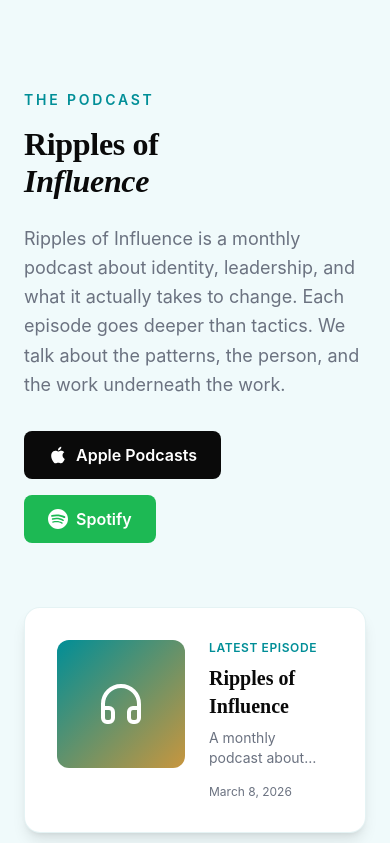
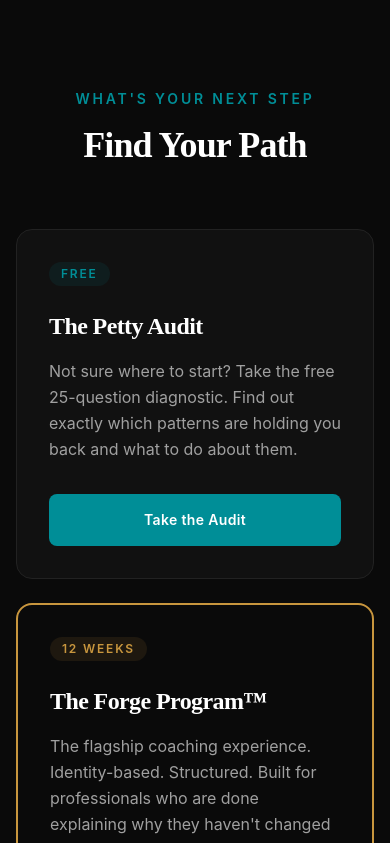
Before and after one commit to pelumiolawole/The-Forge-Website, a Next.js app: page / in a window 390 px wide. Shown: the part 4680-5523 px from the top of the page. Built offline with nearby package versions, Linux system fonts and the light colour scheme; no server answers.

Commit message:
reinstated find your path section

```diff
--- a/src/app/(landing)/page.tsx
+++ b/src/app/(landing)/page.tsx
@@ -5,6 +5,7 @@
 import { AboutPreview } from "@/components/landing/genesis/AboutPreview";
 import { BookPreview } from "@/components/landing/genesis/BookPreview";
 import { Footer } from "@/components/landing/navigation/Footer";
+import FindYourPath from "@/components/landing/FindYourPath";
 
 export default function LandingPage() {
   return (
@@ -14,6 +15,7 @@
       <AboutPreview />
       <BookPreview />
       <TestimonialsMarquee />
+      <FindYourPath />
       <PodcastSection />
       <Footer />
     </>
--- /dev/null
+++ b/src/components/landing/FindYourPath.tsx
@@ -0,0 +1,119 @@
+"use client";
+
+import Link from "next/link";
+
+const CALENDLY_URL = "https://calendly.com/olawolepelumisunday/30min";
+
+interface PathCard {
+  label: string;
+  title: string;
+  body: string;
+  buttonText: string;
+  href: string;
+  variant: "free" | "featured" | "booking";
+}
+
+const paths: PathCard[] = [
+  {
+    label: "FREE",
+    title: "The Petty Audit",
+    body: "Not sure where to start? Take the free 25-question diagnostic. Find out exactly which patterns are holding you back and what to do about them.",
+    buttonText: "Take the Audit",
+    href: "/petty-audit",
+    variant: "free",
+  },
+  {
+    label: "12 WEEKS",
+    title: "The Forge Program™",
+    body: "The flagship coaching experience. Identity-based. Structured. Built for professionals who are done explaining why they haven't changed yet.",
+    buttonText: "Apply Now",
+    href: "/forge-program",
+    variant: "featured",
+  },
+  {
+    label: "30 MINUTES",
+    title: "Book a Discovery Call",
+    body: "Already know you're ready? Book a free 30-minute call and let's talk about what The Forge System looks like for you specifically.",
+    buttonText: "Book a Call",
+    href: CALENDLY_URL,
+    variant: "booking",
+  },
+];
+
+export default function FindYourPath() {
+  return (
+    <section className="bg-[#0A0A0A] py-24 md:py-32">
+      <div className="max-w-7xl mx-auto px-4 sm:px-6 lg:px-8">
+        {/* Header */}
+        <div className="text-center mb-16 md:mb-20">
+          <span className="text-[#008E97] text-sm font-semibold tracking-[0.2em] uppercase mb-4 block">
+            What&apos;s Your Next Step
+          </span>
+          <h2 className="text-4xl md:text-5xl lg:text-6xl font-bold text-white tracking-tight">
+            Find Your Path
+          </h2>
+        </div>
+
+        {/* Cards Grid */}
+        <div className="grid grid-cols-1 md:grid-cols-3 gap-6 lg:gap-8 items-stretch">
+          {paths.map((path) => (
+            <Link
+              key={path.title}
+              href={path.href}
+              className={`
+                group relative flex flex-col rounded-2xl p-8 lg:p-10
+                transition-all duration-300 ease-out cursor-pointer
+                hover:-translate-y-[6px]
+                ${path.variant === "featured"
+                  ? "bg-[#0A0A0A] border-2 border-[#C8963E] md:scale-105 hover:shadow-[0_0_24px_rgba(200,150,62,0.25)]"
+                  : "bg-[#111111] border border-[#222222] hover:border-[#008E97]"
+                }
+              `}
+            >
+              {/* Label */}
+              <span
+                className={`
+                  inline-block self-start text-xs font-semibold tracking-[0.15em] uppercase mb-6 px-3 py-1 rounded-full
+                  ${path.variant === "featured"
+                    ? "bg-[#C8963E]/10 text-[#C8963E]"
+                    : "bg-[#008E97]/10 text-[#008E97]"
+                  }
+                `}
+              >
+                {path.label}
+              </span>
+
+              {/* Title */}
+              <h3 className="text-2xl lg:text-3xl font-bold text-white mb-4 tracking-tight">
+                {path.title}
+              </h3>
+
+              {/* Body */}
+              <p className="text-[#A0A0A0] text-base leading-relaxed mb-8 flex-grow">
+                {path.body}
+              </p>
+
+              {/* Button */}
+              <div className="mt-auto">
+                <span
+                  className={`
+                    inline-flex items-center justify-center w-full px-6 py-4 rounded-lg font-semibold text-sm tracking-wide
+                    transition-all duration-300 ease-out
+                    ${path.variant === "featured"
+                      ? "bg-[#C8963E] text-[#0A0A0A] group-hover:bg-[#D4A84A]"
+                      : path.variant === "free"
+                      ? "bg-[#008E97] text-white group-hover:bg-[#00A8B3]"
+                      : "bg-transparent border-2 border-[#008E97] text-[#008E97] group-hover:bg-[#008E97] group-hover:text-white"
+                    }
+                  `}
+                >
+                  {path.buttonText}
+                </span>
+              </div>
+            </Link>
+          ))}
+        </div>
+      </div>
+    </section>
+  );
+}
```
